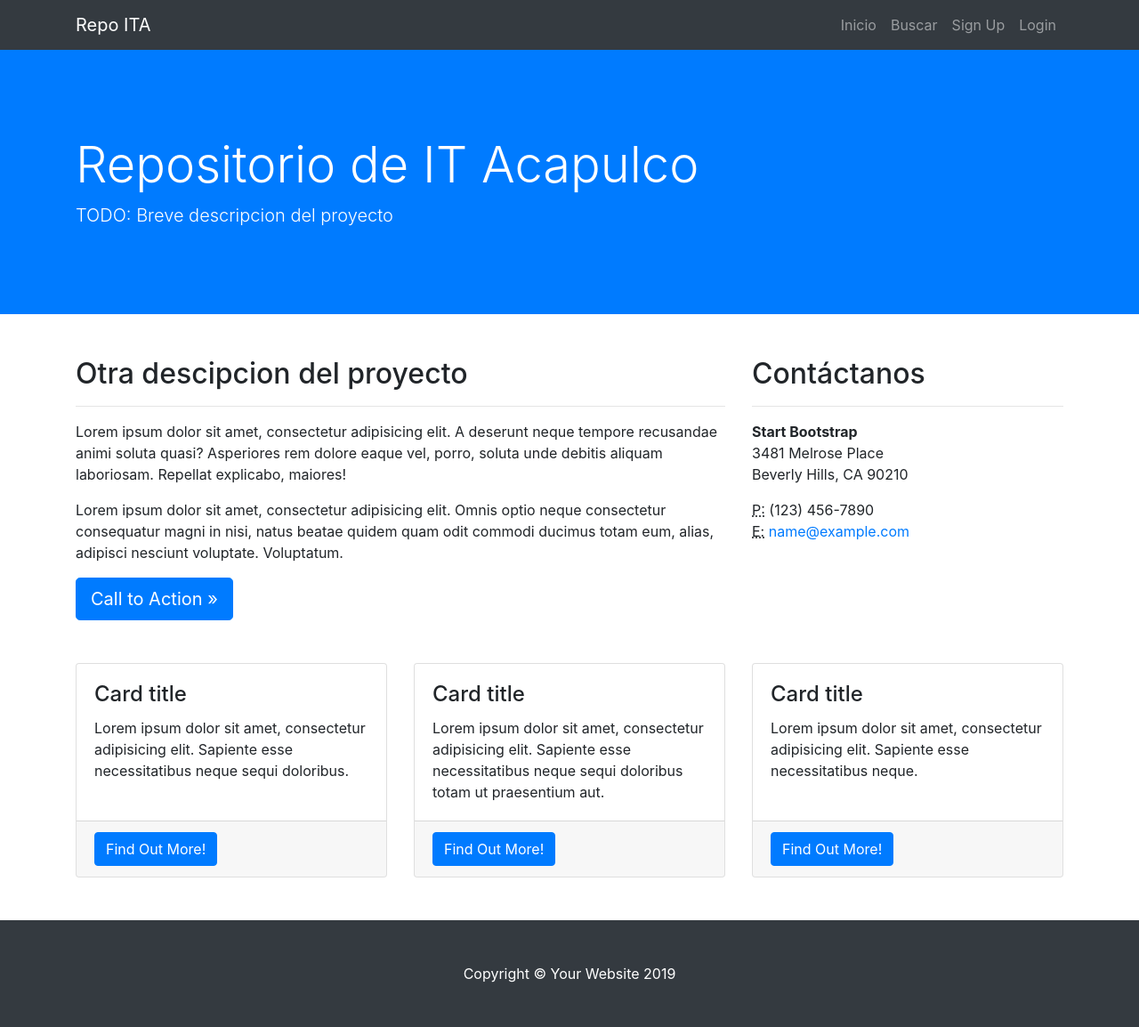
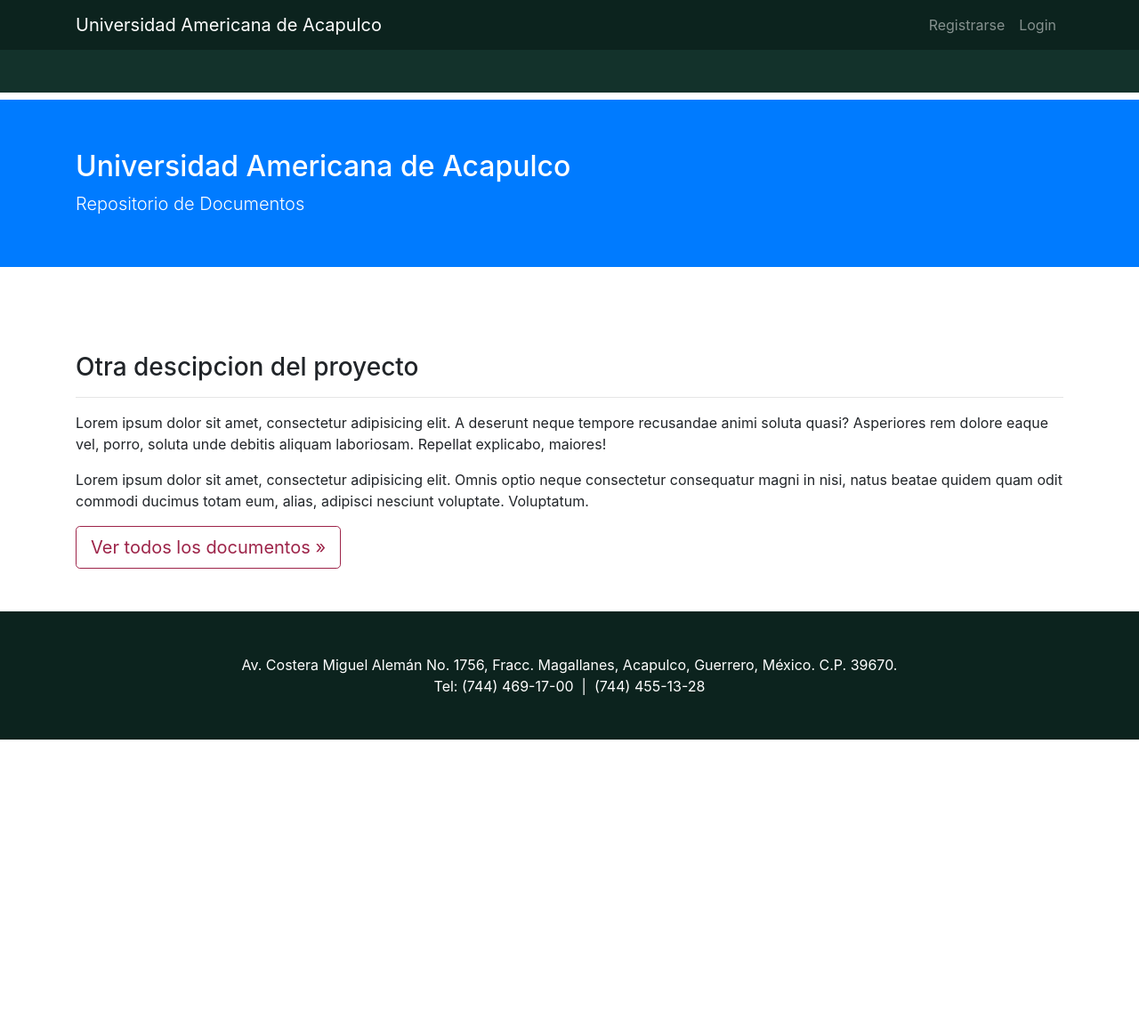
Before and after one commit to jscpy/RepoAme, a Django app: page / in a window 1280 px wide. Shown: the whole page at 89% size. After the commit the page ends 831 px from the top, so only its background shows below. Run offline with Django 3.2, Linux system fonts and the light colour scheme; some libraries are stand-ins or nearby versions.

Commit message:
Actualizacion de proyecto

```diff
--- a/repo_ita/views.py
+++ b/repo_ita/views.py
@@ -10,6 +10,7 @@ def home(request):
     return render(request, 'home.html')
 
 
+@login_required()
 def search(request):
     articulos = Articulo.objects.all()
     return render(request, 'search.html', {'articulos': articulos})
--- /dev/null
+++ b/static/css/uaa.css
@@ -0,0 +1,33 @@
+body {
+    padding-top: 56px;
+}
+.bg-danger-uaa {
+    color: #9D2449;
+}
+.second-nav {
+    background-color: #13322B;
+}
+.navbar-inverse {
+    background-color: #0C231E;
+}
+.btn-uaa {
+    color: #9D2449;
+    background-color: #FFF;
+    border-color: #9D2449
+}
+
+.btn-uaa.focus,
+.btn-uaa:focus {
+    color: #FFFFFF;
+    background-color: #9D2449;
+    border-color: #9D2449
+}
+
+.btn-uaa.active,
+.btn-uaa:active,
+.btn-uaa:hover,
+.open>.btn-uaa.dropdown-toggle {
+    color: #fff;
+    background-color: #9D2449;
+    border-color: #9D2449;
+}
--- a/templates/base.html
+++ b/templates/base.html
@@ -6,14 +6,13 @@
     <meta name="viewport" content="width=device-width, initial-scale=1.0">
     <meta http-equiv="X-UA-Compatible" content="ie=edge">
     <link rel="stylesheet" href="{% static 'css/bootstrap.min.css' %}">
-    <style>
-        body {padding-top: 56px;}
-    </style>
+    <link rel="stylesheet" href="{% static 'css/uaa.css' %}">
     <title>Proyecto de Repositorio ITA</title>
 </head>
 <body>
-    {% include 'navbar.html' %}
+    {% include 'layout/navbar.html' %}
     {% block body %}{% endblock body %}
+    {% include 'layout/footer.html' %}
     <script src="{% static 'js/jquery-3.2.1.slim.min.js' %}" ></script>
     <script src="{% static 'js/popper.min.js' %}"></script>
     <script src="{% static 'js/bootstrap.min.js' %}" ></script>
--- a/templates/home.html
+++ b/templates/home.html
@@ -5,8 +5,8 @@
 <div class="container h-100">
     <div class="row h-100 align-items-center">
     <div class="col-lg-12">
-        <h1 class="display-4 text-white mt-5 mb-2">Repositorio de IT Acapulco</h1>
-        <p class="lead mb-5 text-white">TODO: Breve descripcion del proyecto</p>
+        <h2 class="text-white mt-2 mb-2">Universidad Americana de Acapulco</h2>
+        <p class="lead mb-2 text-white">Repositorio de Documentos</p>
     </div>
     </div>
 </div>
@@ -16,33 +16,16 @@
 <div class="container">
 
 <div class="row">
-    <div class="col-md-8 mb-5">
-    <h2>Otra descipcion del proyecto</h2>
+    <div class="col-md-12 mb-5 mt-5">
+    <h3>Otra descipcion del proyecto</h3>
     <hr>
     <p>Lorem ipsum dolor sit amet, consectetur adipisicing elit. A deserunt neque tempore recusandae animi soluta quasi? Asperiores rem dolore eaque vel, porro, soluta unde debitis aliquam laboriosam. Repellat explicabo, maiores!</p>
     <p>Lorem ipsum dolor sit amet, consectetur adipisicing elit. Omnis optio neque consectetur consequatur magni in nisi, natus beatae quidem quam odit commodi ducimus totam eum, alias, adipisci nesciunt voluptate. Voluptatum.</p>
-    <a class="btn btn-primary btn-lg" href="#">Call to Action &raquo;</a>
-    </div>
-    <div class="col-md-4 mb-5">
-    <h2>Contáctanos</h2>
-    <hr>
-    <address>
-        <strong>Start Bootstrap</strong>
-        <br>3481 Melrose Place
-        <br>Beverly Hills, CA 90210
-        <br>
-    </address>
-    <address>
-        <abbr title="Phone">P:</abbr>
-        (123) 456-7890
-        <br>
-        <abbr title="Email">E:</abbr>
-        <a href="mailto:#">name@example.com</a>
-    </address>
+    <a class="btn btn-uaa btn-lg" href="{% url 'repo_ita:search' %}">Ver todos los documentos &raquo;</a>
     </div>
 </div>
 <!-- /.row -->
-
+{% comment %}
 <div class="row">
     <div class="col-md-4 mb-5">
     <div class="card h-100">
@@ -51,7 +34,7 @@
         <p class="card-text">Lorem ipsum dolor sit amet, consectetur adipisicing elit. Sapiente esse necessitatibus neque sequi doloribus.</p>
         </div>
         <div class="card-footer">
-        <a href="#" class="btn btn-primary">Find Out More!</a>
+        <a href="#" class="btn btn-uaa">Find Out More!</a>
         </div>
     </div>
     </div>
@@ -62,7 +45,7 @@
         <p class="card-text">Lorem ipsum dolor sit amet, consectetur adipisicing elit. Sapiente esse necessitatibus neque sequi doloribus totam ut praesentium aut.</p>
         </div>
         <div class="card-footer">
-        <a href="#" class="btn btn-primary">Find Out More!</a>
+        <a href="#" class="btn btn-uaa">Find Out More!</a>
         </div>
     </div>
     </div>
@@ -73,20 +56,14 @@
         <p class="card-text">Lorem ipsum dolor sit amet, consectetur adipisicing elit. Sapiente esse necessitatibus neque.</p>
         </div>
         <div class="card-footer">
-        <a href="#" class="btn btn-primary">Find Out More!</a>
+        <a href="#" class="btn btn-uaa">Find Out More!</a>
         </div>
     </div>
     </div>
 </div>
+{% endcomment %}
 <!-- /.row -->
 
 </div>
 <!-- /.container -->
-
-<!-- Footer -->
-<footer class="py-5 bg-dark">
-<div class="container">
-    <p class="m-0 text-center text-white">Copyright &copy; Your Website 2019</p>
-</div>
-</footer>
 {% endblock body%}
--- /dev/null
+++ b/templates/layout/footer.html
@@ -0,0 +1,5 @@
+<footer class="py-5 navbar-inverse">
+<div class="container">
+<p class="m-0 text-center text-white">Av. Costera Miguel Alemán No. 1756, Fracc. Magallanes, Acapulco, Guerrero, México. C.P. 39670. <br> <i class="fa fa-phone"></i> Tel: (744) 469-17-00 &nbsp;|&nbsp; <i class="fa fa-whatsapp" aria-hidden="true"></i> (744) 455-13-28 </p>
+</div>
+</footer>
--- a/templates/navbar.html
+++ b/templates/layout/navbar.html
@@ -1,15 +1,12 @@
 <!-- Navigation -->
-<nav class="navbar navbar-expand-lg navbar-dark bg-dark fixed-top">
+<nav class="navbar navbar-expand-lg navbar-inverse navbar-dark navbar-inverse fixed-top">
 <div class="container">
-    <a class="navbar-brand" href="#">Repo ITA</a>
+    <a class="navbar-brand" href="{% url 'repo-ita:home' %}">Universidad Americana de Acapulco</a>
     <button class="navbar-toggler" type="button" data-toggle="collapse" data-target="#navbarResponsive" aria-controls="navbarResponsive" aria-expanded="false" aria-label="Toggle navigation">
     <span class="navbar-toggler-icon"></span>
     </button>
     <div class="collapse navbar-collapse" id="navbarResponsive">
     <ul class="navbar-nav ml-auto">
-        <li class="nav-item">
-        <a class="nav-link" href="{% url 'repo-ita:home' %}">Inicio</a>
-        </li>
         {% if user.is_authenticated %}
         <li class="nav-item dropdown">
             <a class="nav-link dropdown-toggle" id="articulo-menu" data-toggle="dropdown" aria-haspopup="true" aria-expanded="false">Articulos</a>
@@ -25,17 +22,17 @@
             <a class="dropdown-item" href="#">Ver evidencias</a>
             </div>
         </li>
+        <li class="nav-item">
+        <a class="nav-link" href="{% url 'repo-ita:search' %}">Buscar Articulos</a>
+        </li>
         {% endif %}
-        <li class="nav-item">
-        <a class="nav-link" href="{% url 'repo-ita:search' %}">Buscar</a>
-        </li>
         {% if user.is_authenticated %}
             <li class="nav-item">
-            <a class="nav-link" href="{% url 'repo-ita:logout' %}">Logout</a>
+            <a class="nav-link" href="{% url 'repo-ita:logout' %}">Cerrar Sesión</a>
             </li>
         {% else %}
             <li class="nav-item">
-                <a class="nav-link" href="{% url 'repo-ita:signup' %}" role="button">Sign Up</a>
+                <a class="nav-link" href="{% url 'repo-ita:signup' %}" role="button">Registrarse</a>
             </li>
             <li class="nav-item">
                 <a class="nav-link" href="{% url 'repo-ita:login' %}" role="button">Login</a>
@@ -45,3 +42,5 @@
     </div>
 </div>
 </nav>
+<div class="second-nav p-4 mb-2 text-white">
+</div>
--- a/templates/registration/login.html
+++ b/templates/registration/login.html
@@ -1,13 +1,14 @@
-{% extends  'base.html' %}
+{% extends 'base.html' %}
 {% load crispy_forms_tags %}
 {% block body %}
 <div class="container">
 <div class="row">
 <div class="col-md-12 py-5 mb-5">
+<img class="img-fluid mb-5" src="http://www.uaa.edu.mx/wp-content/themes/uaa/images/logo.png" alt="Universidad Americana de Acapulco">
 <form method="POST">
     {% csrf_token %}
     {{ form|crispy }}
-    <button class="btn btn-primary" type="submit">Login</button>
+    <button class="btn btn-uaa" type="submit">Entrar</button>
 </form>
 </div>
 </div>
--- a/templates/signup.html
+++ b/templates/signup.html
@@ -1,13 +1,14 @@
-{% extends  'base.html' %}
+{% extends 'base.html' %}
 {% load crispy_forms_tags %}
 {% block body %}
 <div class="container">
 <div class="row">
 <div class="col-md-12 py-5 mb-5">
+<img class="img-fluid mb-5" src="http://www.uaa.edu.mx/wp-content/themes/uaa/images/logo.png" alt="Universidad Americana de Acapulco">
 <form method="POST">
     {% csrf_token %}
     {{ form|crispy }}
-    <button class="btn btn-primary" type="submit">Crear Cuenta</button>
+    <button class="btn btn-uaa" type="submit">Crear Cuenta</button>
 </form>
 </div>
 </div>
```
Also changed, not shown: templates/search.html (+16 -27 lines), repo_ita/__init__.py (deleted), repo_ita/migrations/0001_initial.py, repo_ita/migrations/__init__.py (deleted), repos/__init__.py (deleted), static/images/logo-ita.png (added), templates/index.html (deleted).
